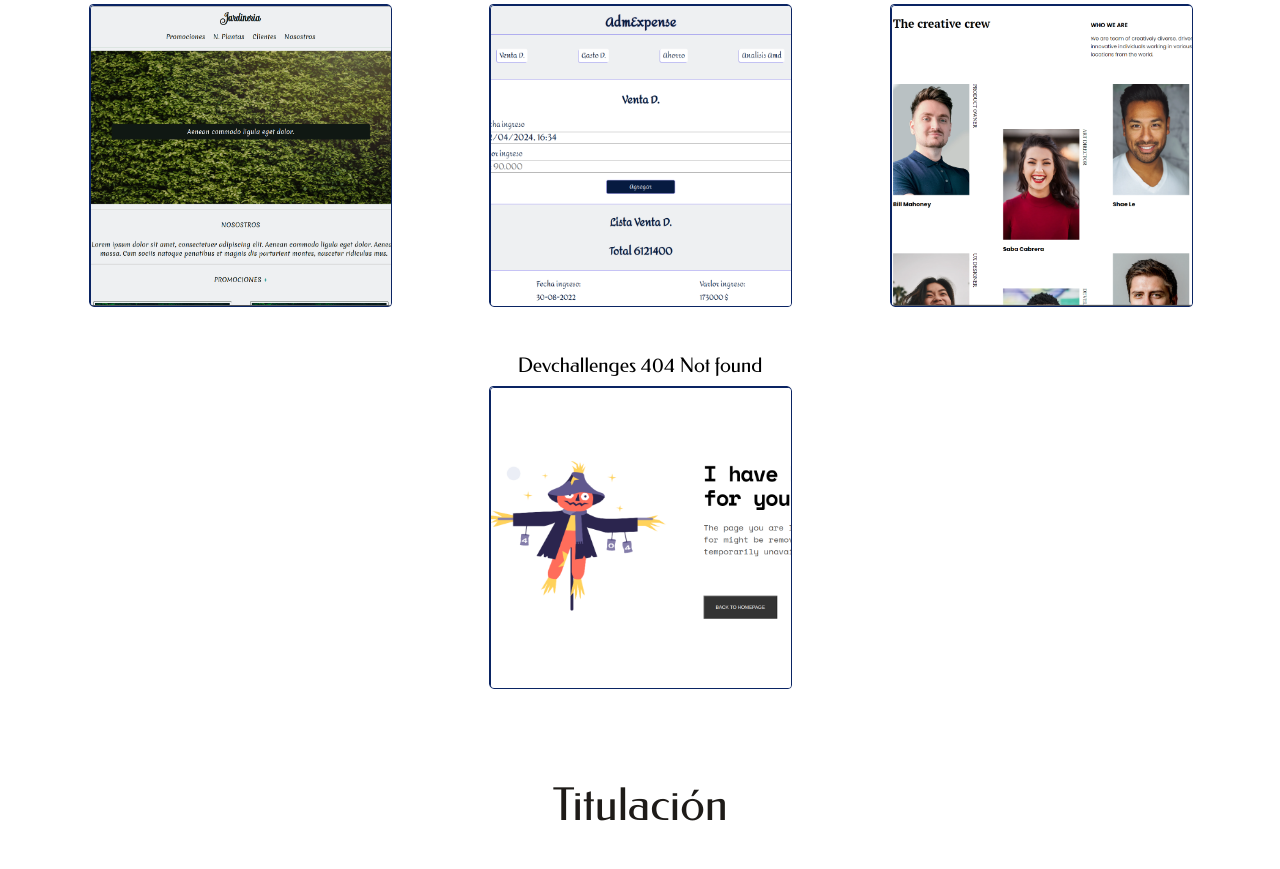
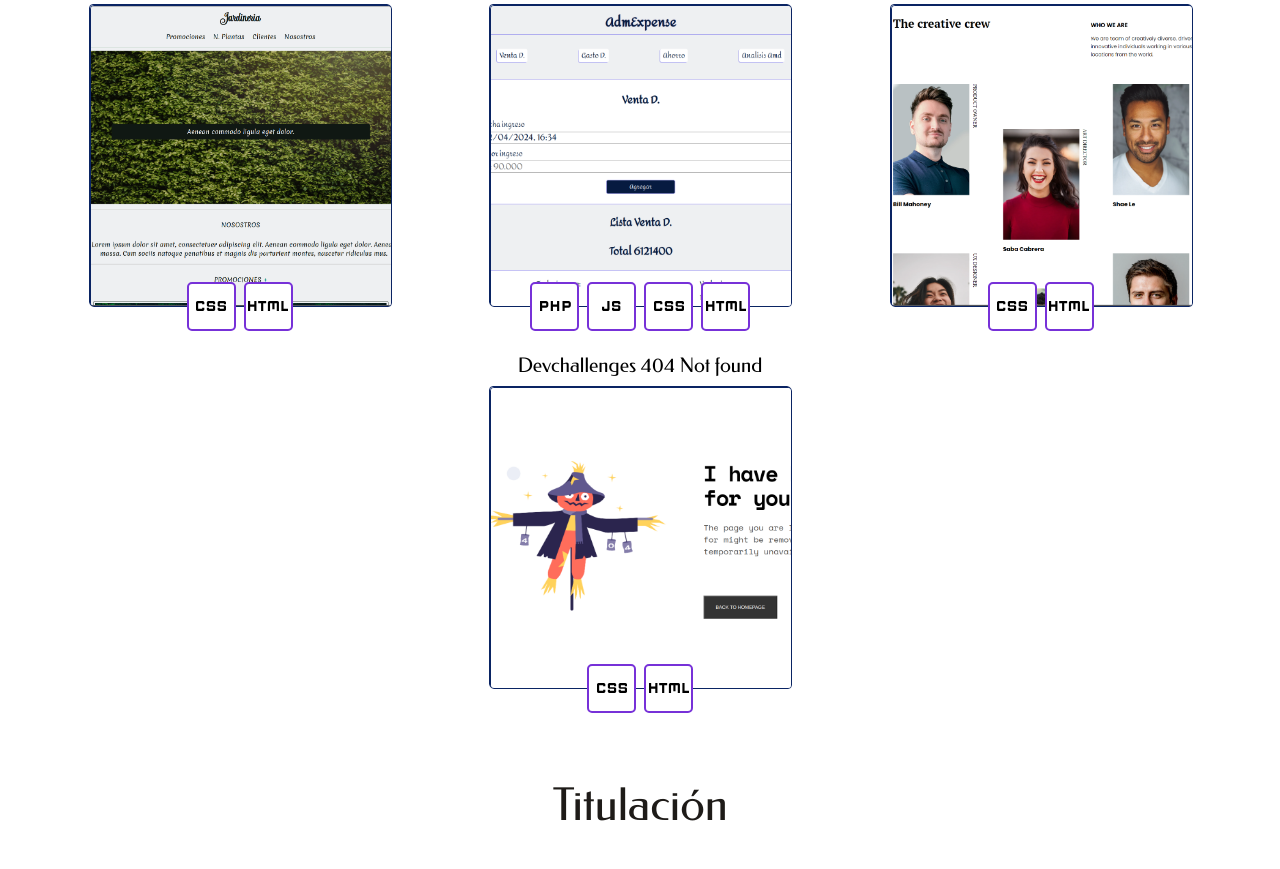
Before and after one commit to EstivenPinillo/estivenpinillo.dev, a PHP site: page / in a window 1280 px wide. Shown: the part 1056-1925 px from the top of the page. Run offline with PHP 8.4, Linux system fonts and the light colour scheme.

Commit message:
feat (frontend): add visibility to project technology

```diff
--- a/css/project.css
+++ b/css/project.css
@@ -314,7 +314,7 @@
 }
 
 .developed-in {
-  display: none;
+  display: flex;
   justify-content: center;
 }
 
--- a/index.php
+++ b/index.php
@@ -105,7 +105,7 @@
                 <article class="software t-center font-philosopher br-4" >
                     <h2 class="header-sub t-center fs-m font-federo ">Jardineria</h2>
                     <div class="img-soft br-4">
-                        <img class="img-soft object-fit-cover br-4" src="jardineria/img/screempage.png" alt="">
+                    <a href="jardineria/index.html" target="_blank"><img class="img-soft object-fit-cover br-4" src="jardineria/img/screempage.png" alt=""></a>
                         <div class="developed-in">
                             <span class="technology"><img src="./icon/css.svg" alt=""></span>
                             <span class="technology"><img src="./icon/html.svg" alt=""></span>
--- a/js/project.js
+++ b/js/project.js
@@ -15,4 +15,3 @@ function softwareOn () {
         software[i].addEventListener("mouseout",removeDevelopedOn);
     }
 }
-softwareOn();
--- a/sass/project.scss
+++ b/sass/project.scss
@@ -367,7 +367,7 @@ $medium-slate-blue: #7371fcff;
 }
 
 .developed-in {
-    display: none;
+    display: flex;
     justify-content: center;
 }
 
```
